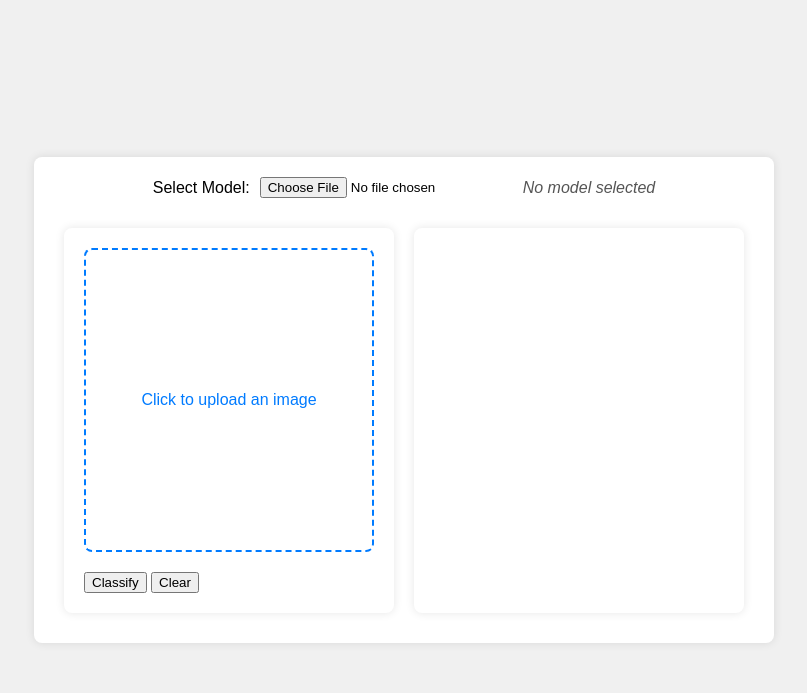
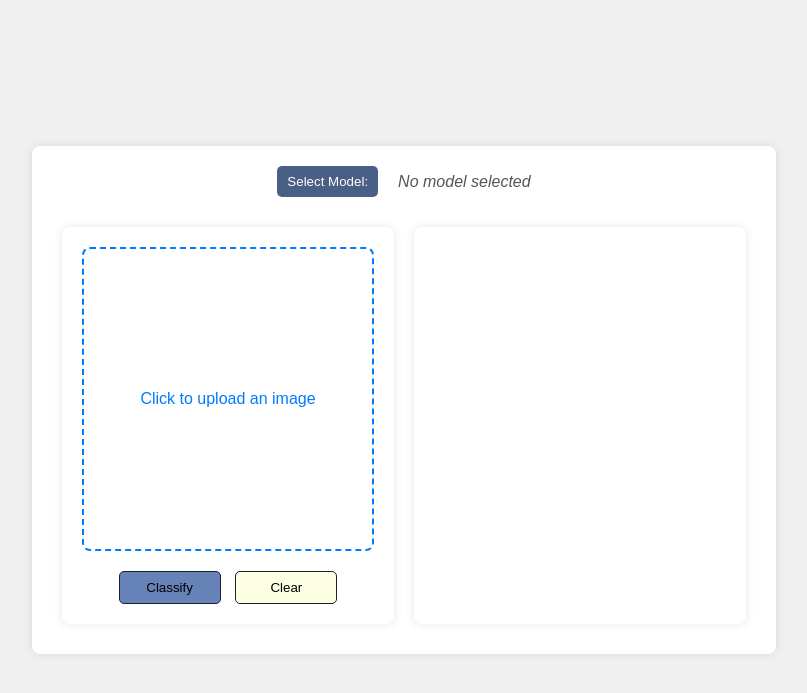
Before and after one commit to Deynnnyellll/dog-breed-classification, a Flask app: page / in a window 1280 px wide. Shown: the top 693 px of the page, without its empty margins (236-1043 px from the left). Run offline with Flask 3, Linux system fonts and the light colour scheme.

Commit message:
improved ui (added percentage bar, aligned items)

```diff
--- a/app.py
+++ b/app.py
@@ -75,4 +75,5 @@ def delete_files():
         print(f"Error! cannot delete files: {e}")
 
 if __name__ == '__main__':
+    delete_files()
     app.run(debug=True)
--- /dev/null
+++ b/static/script.js
@@ -0,0 +1,131 @@
+let selectedModel = null;
+let selectedImage = null;
+let image = null
+let model = null
+
+function initialize() {
+    document.getElementById('model-file').onchange = handleModelChange;
+    document.getElementById('upload-image').onchange = handleImageUpload;
+}
+
+function handleModelChange(event) {
+    const file = event.target.files[0];
+    if (file) {
+        selectedModel = file;
+        document.getElementById('model-filename').textContent = file.name;
+        uploadFile(file, 'model-file', 'model');
+    }
+}
+
+function handleImageUpload(event) {
+    const file = event.target.files[0];
+    if (file) {
+        selectedImage = file;
+        const reader = new FileReader();
+        reader.onload = function(e) {
+            document.getElementById('image-display').innerHTML = `<img src="${e.target.result}" alt="Selected Image">`;
+            document.getElementById('image-display').style.height = "100%";
+            document.getElementById('image-display').style.width = "100%";
+        }
+        reader.readAsDataURL(file);
+        uploadFile(file, 'image-file', 'image')
+    }
+}
+
+function uploadFile(file, type, navigate) {
+    const formData = new FormData();
+    formData.append(type, file);
+
+    const url = 'http://127.0.0.1:5000/load';
+
+    fetch(url, {
+        method: 'POST',
+        body: formData
+    })
+    .then(response => response.json())
+    .then(data => {
+        console.log(data);
+        alert(data.message);
+        if (navigate === "image"){
+            image = data.path;
+        }
+        else{
+            model = data.path;
+        }
+    })
+    .catch(error => {
+        console.error('Error:', error);
+        alert('Error uploading files.');
+    });
+}
+
+
+function classifyImage() {
+    if (selectedImage && selectedModel) {
+        document.getElementById('prediction-title').textContent = '';
+        document.getElementById('confidence-title').textContent = '';
+        document.getElementById('prediction').textContent = '';
+        document.getElementById('confidence').textContent = '';
+        document.getElementById('loading-animation').style.display = 'block';
+
+        const url = 'http://127.0.0.1:5000/predict';
+
+        const data = {
+            model: model,
+            image: image
+        }
+
+        fetch(url, {
+            method: 'POST',
+            headers: {
+                'Content-Type': 'application/json'
+            },
+            body: JSON.stringify(data)
+        })
+        .then(response => response.json())
+        .then(data => {
+            console.log(data);
+            document.getElementById('loading-animation').style.display = 'block';
+            document.getElementById('prediction-title').textContent = 'Dog Breed:';
+            document.getElementById('confidence-title').textContent = 'Confidence:';
+            document.getElementById('percentage-container').style.height = "20px";
+            document.getElementById('percentage-bar').style.height = "20px";
+            document.getElementById('prediction').textContent = data.prediction;
+
+            // dynamically set the width of the percentage bar based on confidence
+            console.log(data.confidence)
+            let confidence = parseFloat(data.confidence) * 100;
+
+            let roundedConfidence = confidence.toFixed(2);
+
+            document.getElementById('confidence').textContent = roundedConfidence + "%";
+
+
+            let widthConfidence = roundedConfidence + "%";
+
+            document.getElementById('percentage-bar').style.width = widthConfidence;
+
+        })
+        .catch(error => {
+            console.error('Error: ', error)
+        })
+
+    } else {
+        alert('Please select a model and an image first.');
+    }
+}
+
+function clearImage() {
+    document.getElementById('upload-image').value = '';
+    document.getElementById('image-display').innerHTML = 'Click to upload an image';
+    document.getElementById('prediction').textContent = '';
+    document.getElementById('confidence').textContent = '';
+    document.getElementById('prediction-title').textContent = '';
+    document.getElementById('confidence-title').textContent = '';
+    document.getElementById('percentage-container').style.height = "0px";
+    document.getElementById('percentage-bar').style.height = "0px";
+    document.getElementById('percentage-bar').style.width = "0%";
+    selectedImage = null;
+}
+
+initialize();
--- a/static/style.css
+++ b/static/style.css
@@ -9,6 +9,7 @@ body {
 }
 
 .container {
+    width: 55vw;
     display: flex;
     flex-direction: column;
     align-items: center;
@@ -19,9 +20,11 @@ body {
 }
 
 .model-panel {
+    width: 100%;
     margin-bottom: 20px;
     display: flex;
     align-items: center;
+    justify-content: center;
 }
 
 .model-panel label {
@@ -36,16 +39,37 @@ body {
 
 .main-panel {
     display: flex;
-    width: 700px;
+    width: 100%;
 }
 
 .left-panel, .right-panel {
-    flex: 1;
     padding: 20px;
     margin: 10px;
+    width: 50%;
     background-color: #fff;
     border-radius: 8px;
     box-shadow: 0 0 10px rgba(0, 0, 0, 0.1);
+}
+
+.right-panel {
+    display: flex;
+    align-items: center;
+    justify-content: center;
+}
+
+.select {
+    background-color: #4a5f85;
+    color: white;
+    font-size: 10pt;
+    padding: 8px 10px 8px 10px;
+    border-radius: 5px;
+    cursor: pointer;
+    transition: 0.2s ease-in-out;
+}
+
+.select:hover {
+    translate: 0px -1px;
+    box-shadow: 2px 2px 2px rgba(0, 0, 0, 0.3);
 }
 
 #upload-area {
@@ -80,3 +104,63 @@ body {
     max-width: 100%;
     max-height: 100%;
 }
+
+#output {
+    display: flex;
+    flex-direction: column;
+    align-items: center;
+    justify-content: center;
+    width: 90%;
+    height: 80%;
+}
+
+#percentage-container {
+    background-color: rgb(158, 158, 158);
+    width: 95%;
+    border-radius: 10px;
+}
+
+#percentage-bar {
+    background-color: #495d82;
+    border-top-left-radius: 10px;
+    border-bottom-left-radius: 10px;
+}
+
+#prediction {
+    margin-top: -3%;
+    font-size: 18pt;
+}
+
+#classify-button {
+    background-color: #6682b7;
+    padding: 8px 0px 8px 0px;
+    width: 35%;
+    border: 1px solid #1A2130;
+    border-radius: 5px;
+    transition: 0.3s ease-in-out;
+}
+
+#classify-button:hover {
+    background-color: #495d82;
+}
+
+#clear-button {
+    background-color: #FDFFE2;
+    padding: 8px 0px 8px 0px;
+    width: 35%;
+    border: 1px solid #1A2130;
+    border-radius: 5px;
+    transition: 0.3s ease-in-out;
+}
+
+#clear-button:hover {
+    background-color: #e4e6cb;
+}
+
+
+.button-container {
+    display: flex;
+    align-items: center;
+    justify-content: center;
+    gap: 5%;
+}
--- a/templates/index.html
+++ b/templates/index.html
@@ -9,8 +9,8 @@
 <body>
     <div class="container">
         <div class="model-panel">
-            <label for="model-file">Select Model:</label>
-            <input type="file" id="model-file" accept=".h5,.json">
+            <label for="model-file" class="select"">Select Model:</label>
+            <input type="file" id="model-file" accept=".h5,.json" hidden>
             <span id="model-filename">No model selected</span>
         </div>
         <div class="main-panel">
@@ -19,127 +19,26 @@
                     <input type="file" id="upload-image" accept="image/*" style="display: none;">
                     <label id="image-display" for="upload-image" style="cursor: pointer;">Click to upload an image</label>
                 </div>
-                <button id="classify-button" onclick="classifyImage()">Classify</button>
-                <button id="clear-button" onclick="clearImage()">Clear</button>
+                <div class="button-container">
+                    <button id="classify-button" onclick="classifyImage()">Classify</button>
+                    <button id="clear-button" onclick="clearImage()">Clear</button>
+                </div>
             </div>
             <div class="right-panel">
                 <div id="output">
                     <div id="loading-animation"></div>
-                    <h4 id="prediction"></h4>
-                    <h4 id="confidence"></h4>
+                    <h2 id="prediction-title"> </h4>
+                    <p id="prediction"> </p>
+                    <h2 id="confidence-title"> </h2>
+                    <div id="percentage-container">
+                        <div id="percentage-bar"> </div>
+                    </div>
+                    <h3 id="confidence"> </h3>
                 </div>
             </div>
         </div>
     </div>
 
-
-    <script>
-            let selectedModel = null;
-            let selectedImage = null;
-            let image = null
-            let model = null
-
-            function initialize() {
-                document.getElementById('model-file').onchange = handleModelChange;
-                document.getElementById('upload-image').onchange = handleImageUpload;
-            }
-
-            function handleModelChange(event) {
-                const file = event.target.files[0];
-                if (file) {
-                    selectedModel = file;
-                    document.getElementById('model-filename').textContent = file.name;
-                    uploadFile(file, 'model-file', 'model');
-                }
-            }
-
-            function handleImageUpload(event) {
-                const file = event.target.files[0];
-                if (file) {
-                    selectedImage = file;
-                    const reader = new FileReader();
-                    reader.onload = function(e) {
-                        document.getElementById('image-display').innerHTML = `<img src="${e.target.result}" alt="Selected Image">`;
-                    }
-                    reader.readAsDataURL(file);
-                    uploadFile(file, 'image-file', 'image')
-                }
-            }
-
-            function uploadFile(file, type, navigate) {
-                const formData = new FormData();
-                formData.append(type, file);
-
-                const url = 'http://127.0.0.1:5000/load';
-
-                fetch(url, {
-                    method: 'POST',
-                    body: formData
-                })
-                .then(response => response.json())
-                .then(data => {
-                    console.log(data);
-                    alert(data.message);
-                    if (navigate === "image"){
-                        image = data.path;
-                    }
-                    else{
-                        model = data.path;
-                    }
-                })
-                .catch(error => {
-                    console.error('Error:', error);
-                    alert('Error uploading files.');
-                });
-        }
-
-
-            function classifyImage() {
-                if (selectedImage && selectedModel) {
-                    document.getElementById('prediction').textContent = '';
-                    document.getElementById('confidence').textContent = '';
-                    document.getElementById('loading-animation').style.display = 'block';
-
-                    const url = 'http://127.0.0.1:5000/predict';
-
-                    const data = {
-                        model: model,
-                        image: image
-                    }
-
-                    fetch(url, {
-                        method: 'POST',
-                        headers: {
-                            'Content-Type': 'application/json'
-                        },
-                        body: JSON.stringify(data)
-                    })
-                    .then(response => response.json())
-                    .then(data => {
-                        console.log(data);
-                        document.getElementById('loading-animation').style.display = 'block';
-                        document.getElementById('prediction').textContent = data.prediction;
-                        document.getElementById('confidence').textContent = data.confidence;
-                    })
-                    .catch(error => {
-                        console.error('Error: ', error)
-                    })
-
-                } else {
-                    alert('Please select a model and an image first.');
-                }
-            }
-
-            function clearImage() {
-                document.getElementById('upload-image').value = '';
-                document.getElementById('image-display').innerHTML = 'Click to upload an image';
-                document.getElementById('prediction').textContent = '';
-                document.getElementById('confidence').textContent = '';
-                selectedImage = null;
-            }
-
-            initialize();
-
-    </script>
+    <script type="text/javascript" src="{{ url_for('static', filename='../static/script.js') }}"></script>
 </body>
 </html>
```
